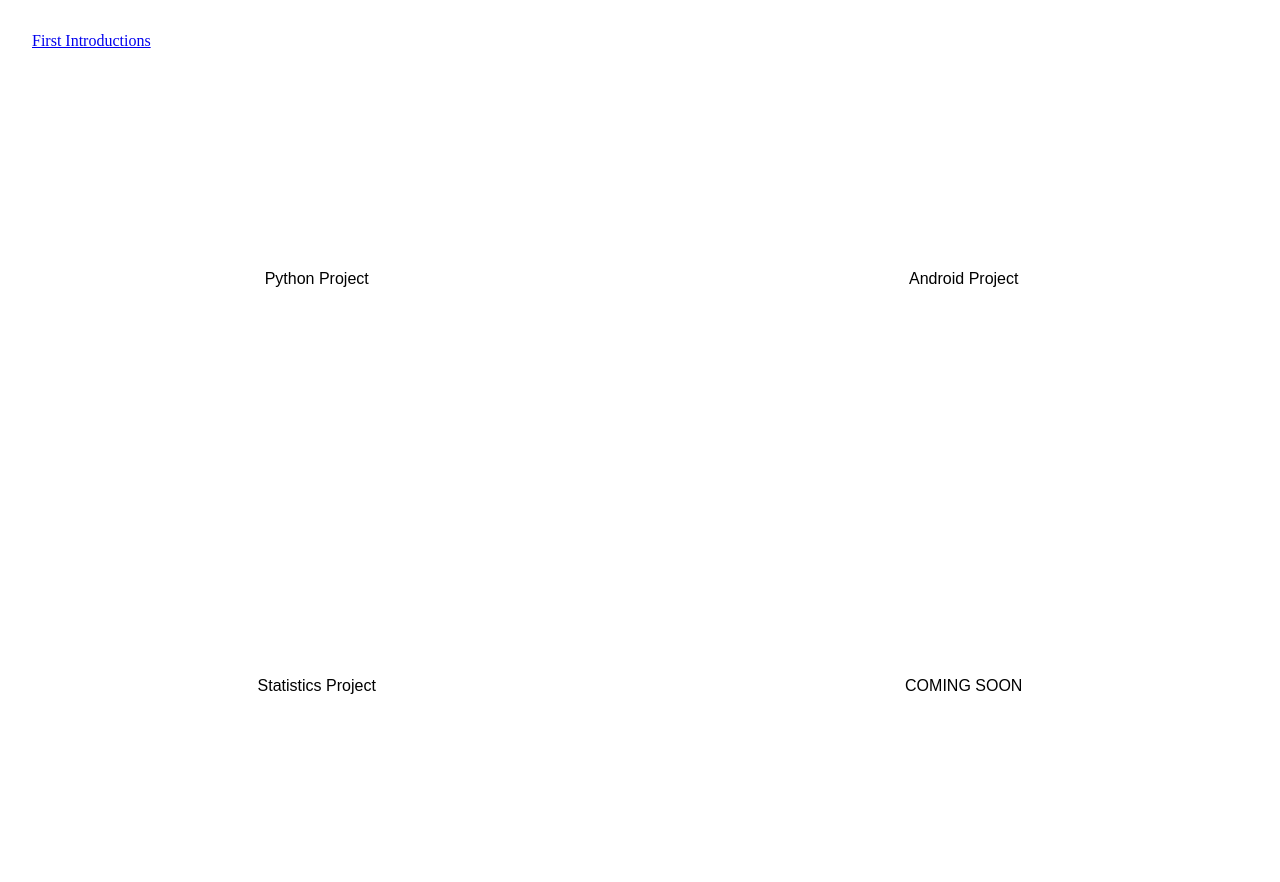
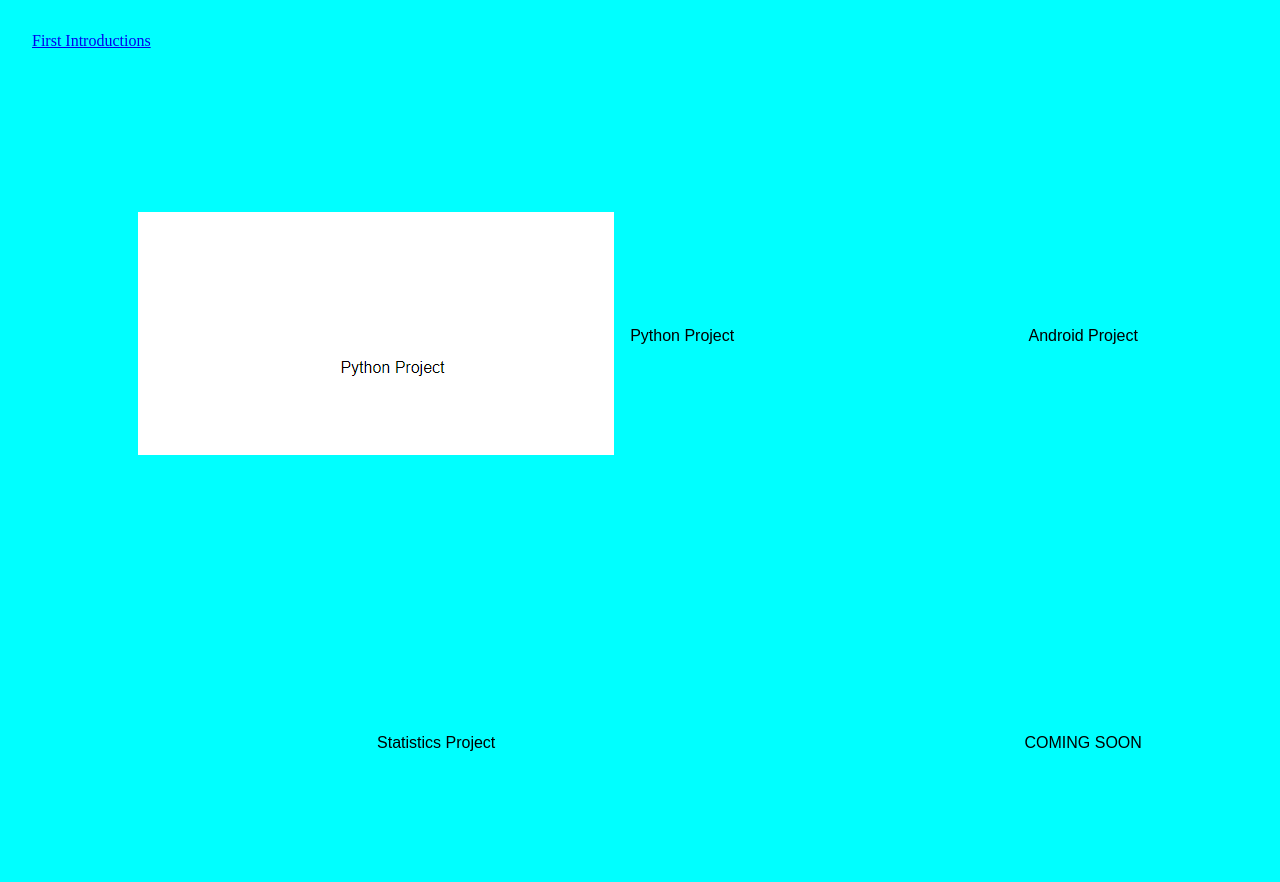
Before and after one commit to ls-ron/portfolio_website, a plain HTML site: page index.html in a window 1280 px wide. Drawn offline with Linux system fonts and the light colour scheme.

Commit message:
slightly altered css and html

```diff
--- a/index.html
+++ b/index.html
@@ -14,6 +14,9 @@
     </div>
     <div class="container">
         <div class="topleft">
+            <div class="meta-container">
+                <img src="test1.png">
+            </div>
             <p class="text-links">Python Project</p>
         </div>
         <div class="topright">
--- a/styles.css
+++ b/styles.css
@@ -3,6 +3,7 @@
     padding: 0;
     box-sizing: border-box;
     min-height: 0;
+    background-color: aqua;
 }
 
 .navbar {
@@ -76,3 +77,11 @@ body {
 .text-links {
     font-family: Arial, Helvetica, sans-serif;
 }
+
+.meta-container {
+
+}
+
+.photo {
+
+}
```
Also changed, not shown: test1.png (added).
